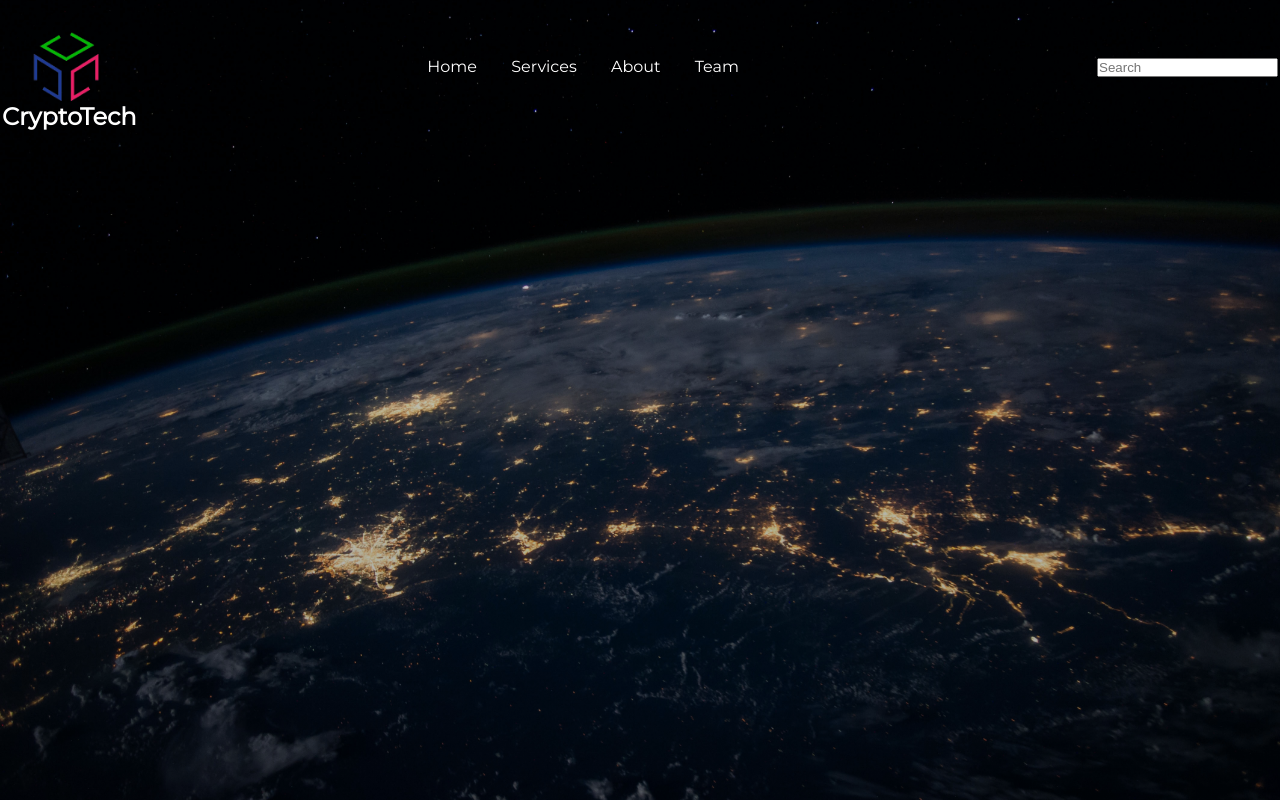
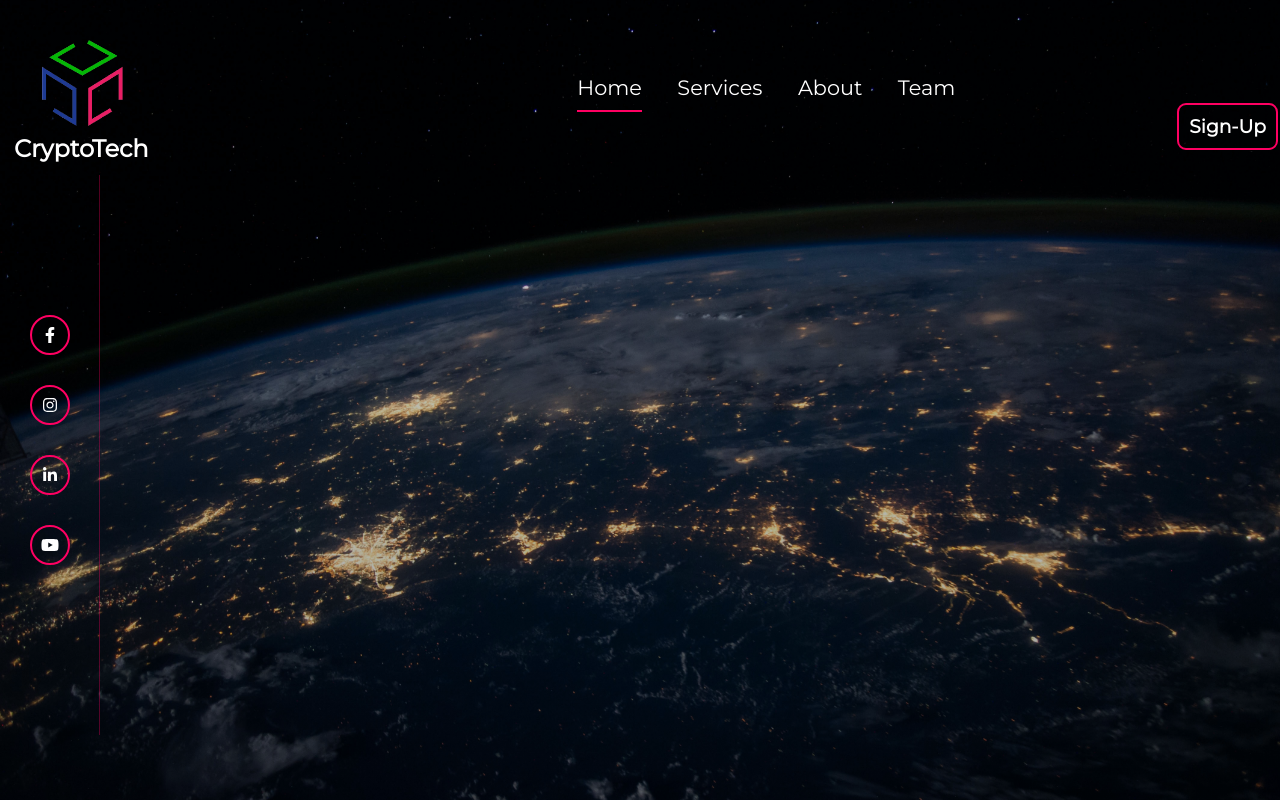
Before and after one commit to shubh0786/Cryptodev, a plain HTML site: page Dev/index.html in a window 1280 px wide. Drawn offline with Linux system fonts and the light colour scheme.

Commit message:
nav complete

```diff
--- a/Dev/css/style.css
+++ b/Dev/css/style.css
@@ -18,7 +18,7 @@ body {
 }
 
 .log-img {
-  height: 8rem;
+  height: 10rem;
   margin-bottom: -28px;
 
   display: flex;
@@ -38,14 +38,15 @@ header {
 header nav {
   color: var(--pure);
   padding: 2px;
-
+  /* border-bottom: 1px solid rgba(255, 0, 98, 0.39); */
   display: grid;
   grid-template-columns: 1fr 2fr;
   align-items: center;
 }
 
 header nav .nav-links {
-  margin-bottom: 1px;
+  margin-left: 150px;
+  font-size: 1.3rem;
 }
 
 header nav .nav-right {
@@ -59,4 +60,95 @@ header nav .nav-right a {
 
   color: var(--pure);
   margin-right: 30px;
+  position: relative;
 }
+
+header nav .nav-right a:after {
+  content: "";
+  position: absolute;
+  left: 0;
+  bottom: -12px;
+  width: 0;
+  height: 2px;
+  background: rgb(255, 0, 98);
+  transition: width 0.3s ease-in-out;
+}
+
+header nav .nav-right a:hover:after {
+  width: 100%;
+}
+
+header nav .nav-right a.active:after {
+  width: 100%;
+}
+
+/* header nav .nav-right a:hover {
+  color: rgb(255, 0, 98);
+
+  transition: 0.4s ease-in-out;
+} */
+
+header nav h1 {
+  font-weight: bolder;
+  margin-left: 12px;
+  padding-bottom: 10px;
+}
+
+header nav h1:hover {
+  color: rgb(255, 0, 98);
+
+  transition: 0.4s ease-in-out;
+}
+
+header nav .nav-right .Sign-up {
+  padding: 10px;
+  border: 2px solid rgb(255, 0, 98);
+  border-radius: 9px;
+  margin-top: 78px;
+}
+
+header nav .nav-right .Sign-up:hover {
+  color: rgb(255, 0, 98);
+  transition: 0.3s ease-in-out;
+}
+
+.social div {
+  border: 2px solid rgb(255, 0, 98);
+  width: 40px;
+  height: 40px;
+  border-radius: 50px;
+  display: flex;
+  align-items: center;
+  justify-content: center;
+  margin-bottom: 30px;
+}
+
+.social svg path {
+  fill: var(--pure);
+}
+
+.social div:hover svg path {
+  fill: rgb(255, 0, 98);
+  transition: 0.2s ease-in-out;
+}
+
+.social div:hover {
+  border: 2px solid var(--dark);
+  transition: 0.3s ease-in-out;
+}
+
+.sec {
+  position: relative;
+}
+.social {
+  position: absolute;
+  left: 0;
+  top: 0;
+  width: 100px;
+  display: flex;
+  align-items: center;
+  justify-content: center;
+  flex-direction: column;
+  border-right: 1px solid rgba(255, 0, 98, 0.322);
+  min-height: 70vh;
+}
--- a/Dev/index.html
+++ b/Dev/index.html
@@ -19,16 +19,33 @@
 
         <div class="nav-right">
           <div class="nav-links">
-            <a href="">Home</a>
+            <a href="" class="active">Home</a>
             <a href="">Services</a>
             <a href="">About</a>
             <a href="">Team</a>
           </div>
-          <div class="search">
-            <input type="text" placeholder="Search" />
+          <div class="Sign-up">
+            <h3>Sign-Up</h3>
           </div>
         </div>
       </nav>
+
+      <section class="sec">
+        <div class="social">
+          <div>
+            <a href=""><i class="fab fa-facebook-f"></i></a>
+          </div>
+          <div>
+            <a href=""><i class="fab fa-instagram"></i></a>
+          </div>
+          <div>
+            <a href=""><i class="fab fa-linkedin-in"></i></a>
+          </div>
+          <div>
+            <a href=""><i class="fab fa-youtube"></i></a>
+          </div>
+        </div>
+      </section>
     </header>
 
     <script src="./js/script.js"></script>
```
